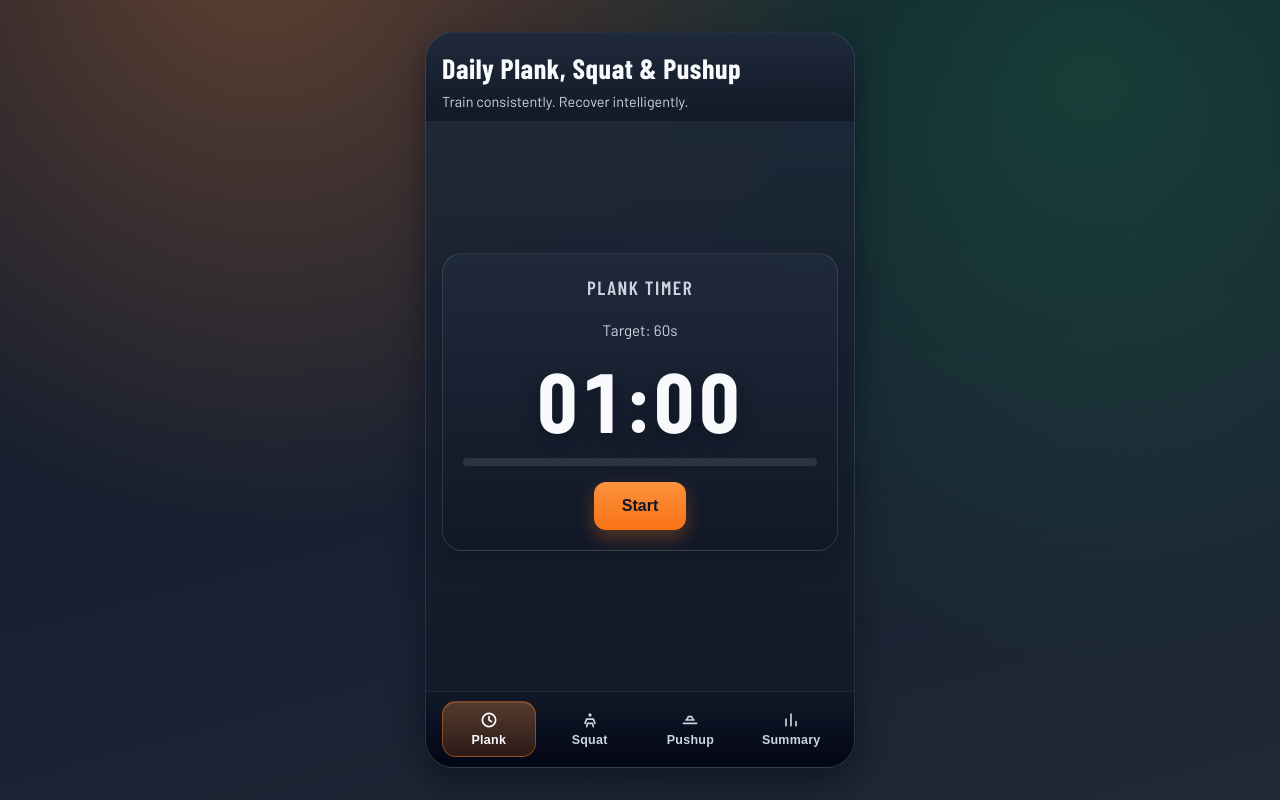
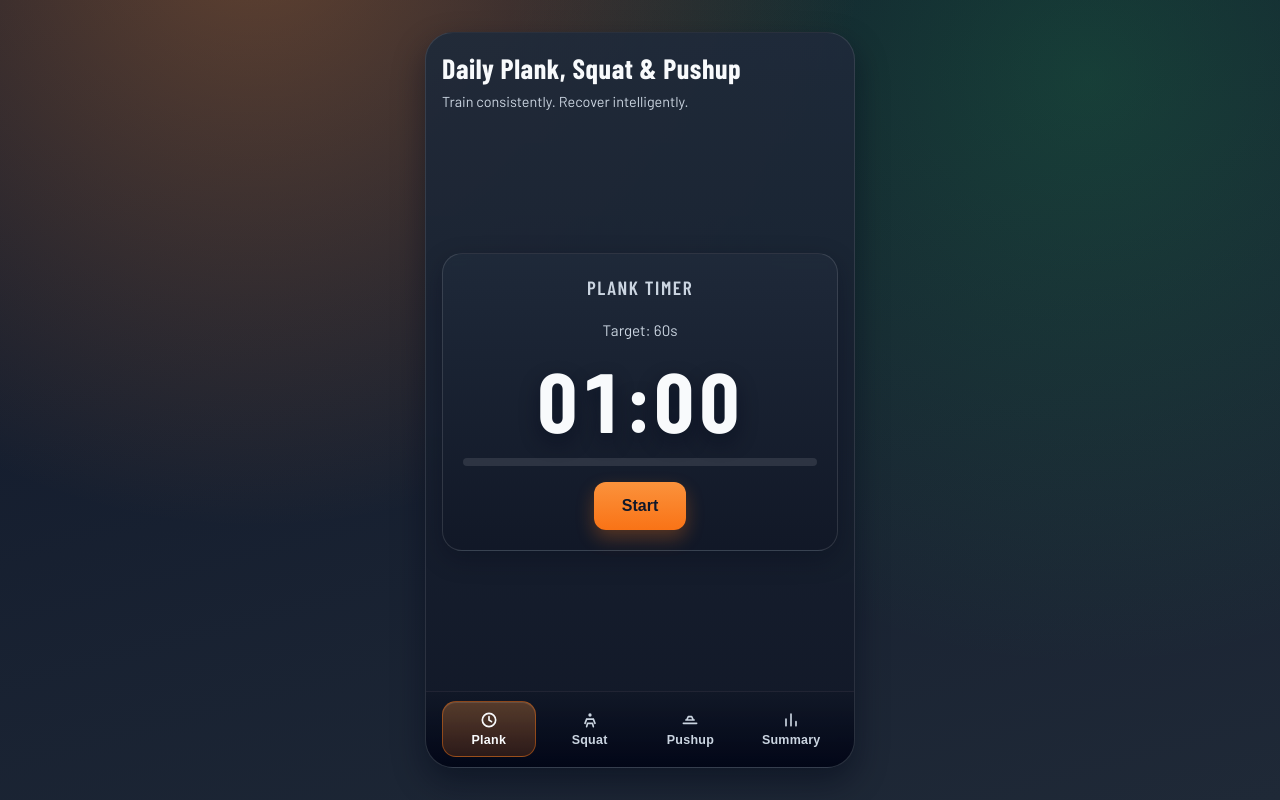
Before and after one commit to kadragon/daily-plank-squat, a React (Vite) app: page / in a window 1280 px wide. Built offline with nearby package versions, Linux system fonts and the light colour scheme.

Commit message:
Remove redundant app-header background layer

```diff
--- a/src/index.css
+++ b/src/index.css
@@ -69,7 +69,6 @@ body {
   padding: var(--header-top-pad) 1rem 0.5rem 1rem;
   padding-left: max(1rem, env(safe-area-inset-left));
   padding-right: max(1rem, env(safe-area-inset-right));
-  background: var(--app-shell-background);
 }
 
 .app-title {
```
Also changed, not shown: 1 other file (tests, documents, lock files or other folders).
